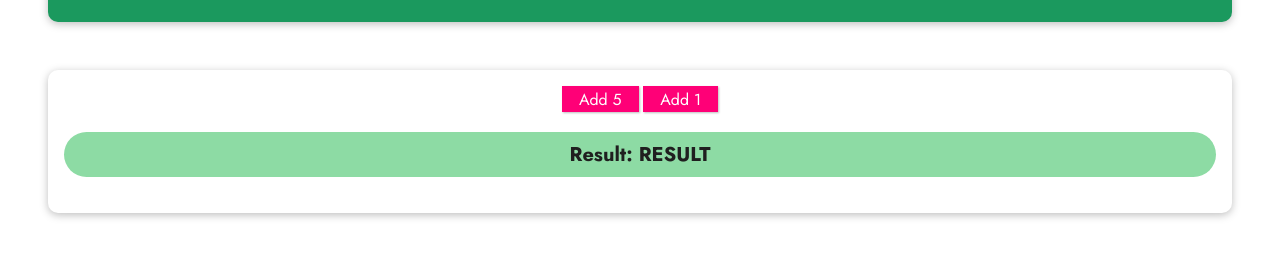
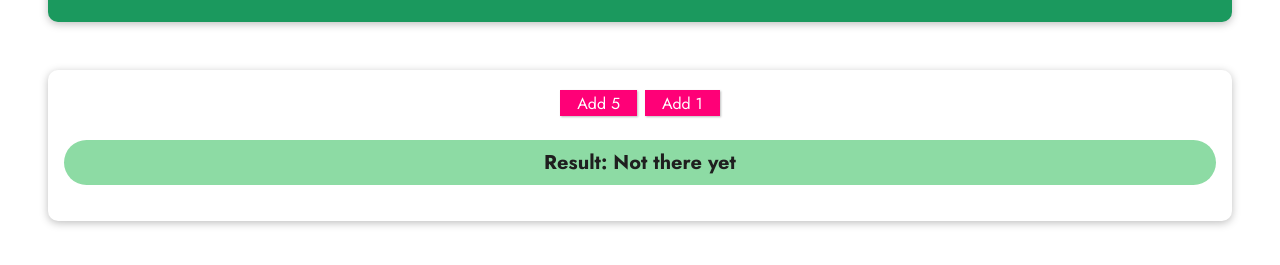
Before and after one commit to angela-mitchell-vmlyr/basics-assignment-3-problem, a plain HTML site: page index.html in a window 1280 px wide. Shown: the part 147-412 px from the top of the page. Drawn offline with nearby package versions, Linux system fonts and the light colour scheme.

Commit message:
use computed property to output result and use watcher to reset counter after 5 seconds

```diff
--- a/app.js
+++ b/app.js
@@ -0,0 +1,33 @@
+const app = Vue.createApp({
+    data() {
+        return {
+            counter: 0,
+        }
+    },
+    methods: {
+        add(num) {
+            this.counter += num;
+        }
+    },
+    computed: {
+        result() {
+            if (this.counter < 37) {
+                return 'Not there yet'
+            } else if (this.counter === 37) {
+                return this.counter;
+            } else if (this.counter > 37) {
+                return 'Too much!';
+            }
+        }
+    },
+    watch: {
+        result() {
+            const that = this;
+            setTimeout(function () {
+                that.counter = 0;
+            }, 5000);
+        }
+    }
+});
+
+app.mount('#assignment');
--- a/index.html
+++ b/index.html
@@ -17,12 +17,13 @@
       <h1>Reactivity in Action</h1>
     </header>
     <section id="assignment">
-      <button>Add 5</button>
-      <button>Add 1</button>
+      <button @click="add(5)">Add 5</button>
+      <button @click="add(1)">Add 1</button>
       <!-- 1) Connect the buttons and calculate a value (a number) -->
       <!-- Show "Not there yet" until you reach a result of exactly 37 -->
       <!-- Show "Too much!" if the result is greater than 37 -->
-      <p>Result: RESULT</p>
+      <!-- Show the number if the result is exactly 37 -->
+      <p>Result: {{ result }}</p>
       <!-- 2) Watch for changes in "result" and reset the value to 0 after 5 seconds -->
     </section>
   </body>
--- a/styles.css
+++ b/styles.css
@@ -63,6 +63,7 @@ header {
   color: white;
   padding: 0.05rem 1rem;
   box-shadow: 1px 1px 2px rgba(0, 0, 0, 0.26);
+  margin: 0.25rem;
 }
 
 #assignment button:hover,
```
